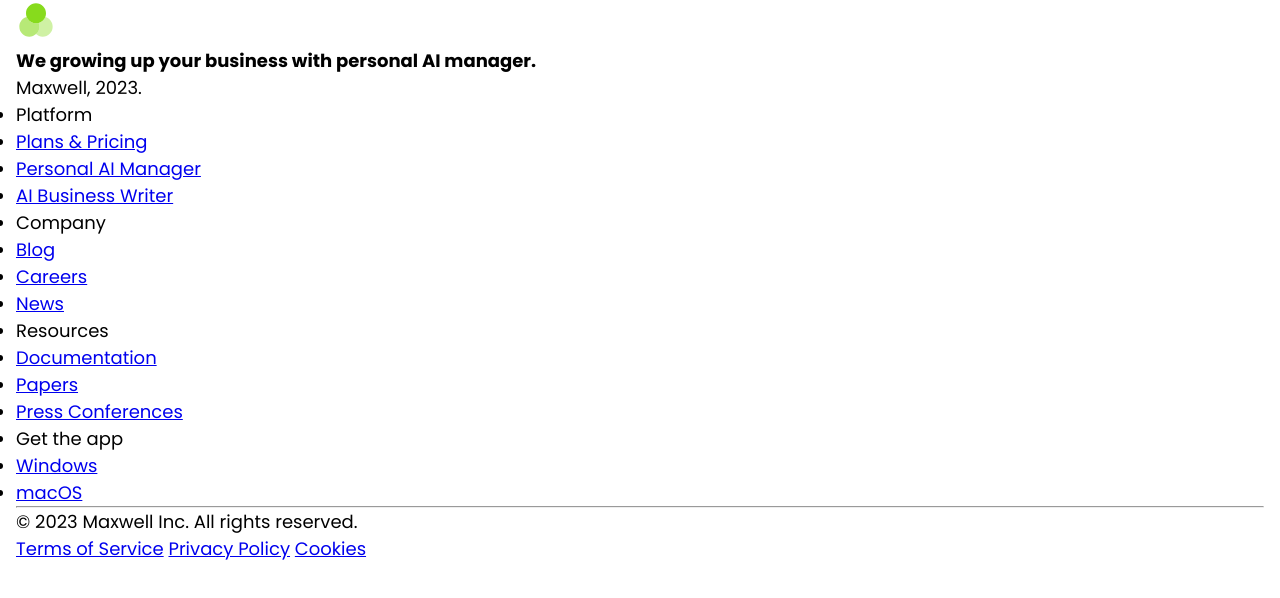
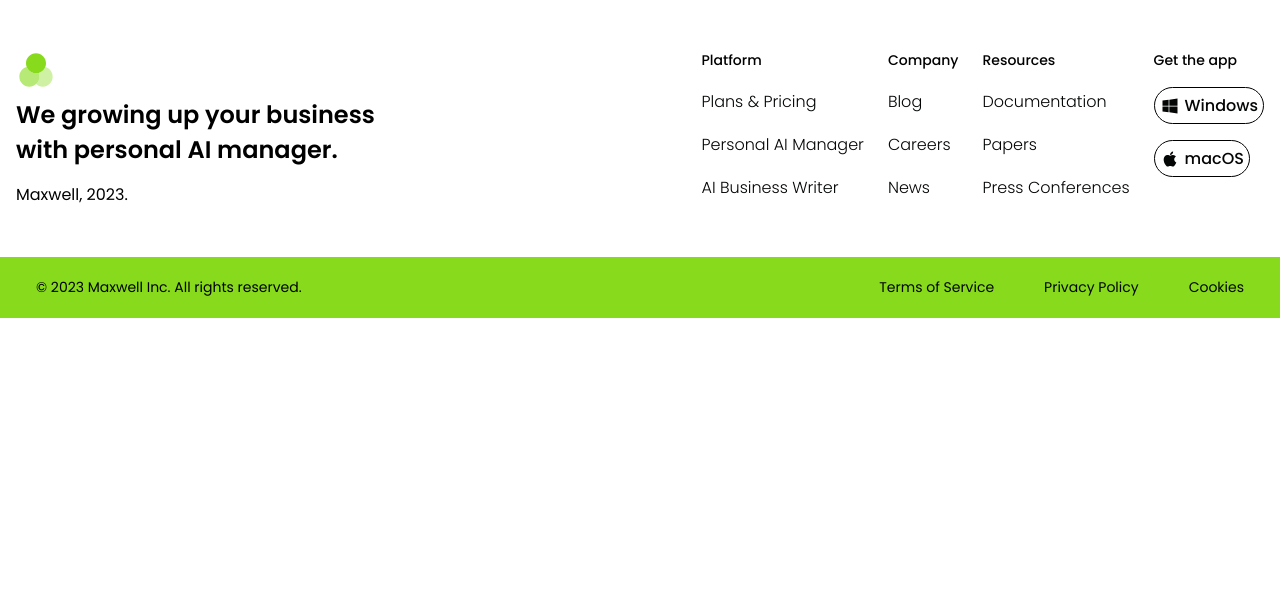
Before and after one commit to jrramoncp/footer01_maxwell, a website built with Vite: page 01b_light /index.html in a window 1280 px wide. Built offline with nearby package versions, Linux system fonts and the light colour scheme; files whose address does not match are found by name.

Commit message:
01b styles finish

```diff
--- a/01b_light /index.html
+++ b/01b_light /index.html
@@ -7,54 +7,59 @@
     <title>Footer 01a Maxwell</title>
   </head>
   <body>
-    <div class="page">
     <footer class="footer">
+      <!-- FOOTER TOP -->
         <div class="footer__top">
           <div class="footer__main">
+            <!-- logo and main info -->
             <img src="/img/logo.svg" alt="company logo">
             <h1>We growing up your business with personal AI manager. </h1>
             <p>Maxwell, 2023.</p>
           </div>
+          <!-- nav -->
           <nav class="footer__list">
-            <ul class="list__one">
+
+            <ul class="list__platform">
               <li class="nav__title">Platform</li>
               <li><a href="#">Plans & Pricing</a></li>
               <li><a href="#">Personal AI Manager</a></li>
               <li><a href="#">AI Business Writer</a></li>
             </ul>
 
-            <ul class="list__two">
+            <ul class="list__company">
               <li class="nav__title">Company</li>
               <li><a href="#">Blog</a></li>
               <li><a href="#">Careers</a></li>
               <li><a href="#">News</a></li>
             </ul>
 
-            <ul class="list__three">
+            <ul class="list__resources">
               <li class="nav__title">Resources</li>
               <li><a href="#">Documentation</a></li>
               <li><a href="#">Papers</a></li>
               <li><a href="#">Press Conferences</a></li>
             </ul>
 
-            <ul class="list__four">
+            <ul class="footer__apps">
               <li class="nav__title">Get the app</li>
-              <li><a href="#" class="btn">Windows</a></li>
-              <li><a href="#" class="btn">macOS</a></li>
+              <li><a href="#" class="btn "> <img src="/img/windows.svg" alt="windows icon">Windows</a></li>
+              <li><a href="#" class="btn"><img src="/img/apple.svg" alt="apple icon">macOS</a></li>
             </ul>
           </nav>
+
         </div>
-        <hr>
+        <!-- FOOTER BOTTOM -->
+        <div class="footer__bottom__container"> <!-- this container is for bg color -->
+
           <div class="footer__bottom">
             <p>© 2023 Maxwell Inc. All rights reserved.</p>
-          <div class="img__container">
+            <div class="footer__links">
               <a href="#">Terms of Service</a>
               <a href="#">Privacy Policy</a>
               <a href="#">Cookies</a>
             </div>
         </div>
     </footer>
-    </div>
     <script type="module" src="/src/main.js"></script>
   </body>
 </html>
--- a/01b_light /src/sass/abstract/__variables.scss
+++ b/01b_light /src/sass/abstract/__variables.scss
@@ -3,6 +3,7 @@ $primary-font: "Poppins", sans-serif;;
 
 //COLORS
 $font-primary-color: #040505;
+$green-color: #87DB1C;
 
 //FONT WEIGHT
 
--- a/01b_light /src/sass/layout/_footer.scss
+++ b/01b_light /src/sass/layout/_footer.scss
@@ -1,2 +1,83 @@
 @use '../abstract/_variables' as v;
 @use '../abstract/_mixins' as m;
+
+footer.footer{
+    padding-top: 50px;
+    .footer__top{
+        display: flex;
+        justify-content: space-between;
+        padding-bottom: 50px;
+        .footer__main{
+            max-width: 30%;
+            h1{
+                font-weight: v.$font-semibold;
+                font-size: 24px;
+                padding-bottom: 15px;
+            }
+            p{
+                font-size: 16px;
+            }
+        }
+
+        .footer__list{
+            display: flex;
+            gap: 24px;
+            ul{
+                @include m.reset-list;
+                li{
+                    &.nav__title{
+                        font-size: 14px;
+                        font-weight: v.$font-medium;
+                    }
+                    a{
+                        color: v.$font-primary-color;
+                        font-weight: v.$font-light;
+                        font-size: 16px;
+                        &:hover{
+                            text-decoration: underline;
+                        }
+
+                        &.btn{
+                            display: flex;
+                            gap: 5px;
+                            align-items: center;
+                            border: 1px solid black;
+                            border-radius: 100px ;
+                            padding: 5px;
+                            font-weight: v.$font-medium;
+                            transition: 0.5s ease;
+                            &:hover{
+                                text-decoration: none;
+                            }
+                        }
+
+                    }
+                }
+            }
+        }
+    }
+    .footer__bottom__container{
+        background-color: v.$green-color;
+        padding: 20px;
+        .footer__bottom{
+            display: flex;
+            justify-content: space-between;
+            p{
+                font-size: 14px;
+                font-weight: v.$font-regular;
+            }
+            .footer__links{
+                display: flex;
+                gap: 50px;
+                a{
+                    font-size: 14px;
+                    color: v.$font-primary-color;
+                    text-decoration: none;
+                    &:hover{
+                        text-decoration: underline;
+                    }
+                }
+            }
+        }
+    }
+}
--- a/01b_light /src/sass/style.scss
+++ b/01b_light /src/sass/style.scss
@@ -14,7 +14,7 @@
 //BASE STYLES
 
 
-.page{
+.footer__top, .footer__bottom{
     max-width: 1400px;
     padding-left: 16px;
     padding-right: 16px;
```
Also changed, not shown: 01b_light /public/img/apple.svg (added), 01b_light /public/img/logo.svg (added), 01b_light /public/img/windows.svg (added). Lines whose indentation alone changed are shown as unchanged.
